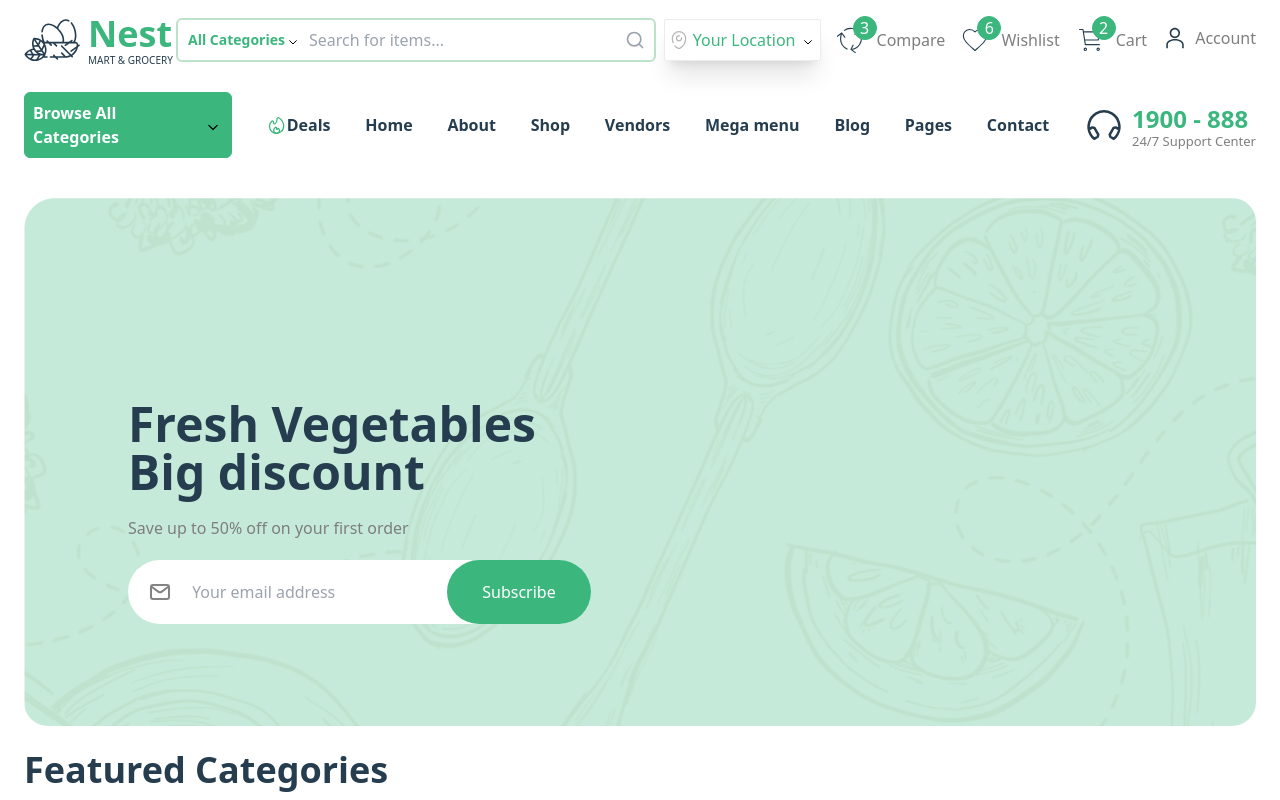
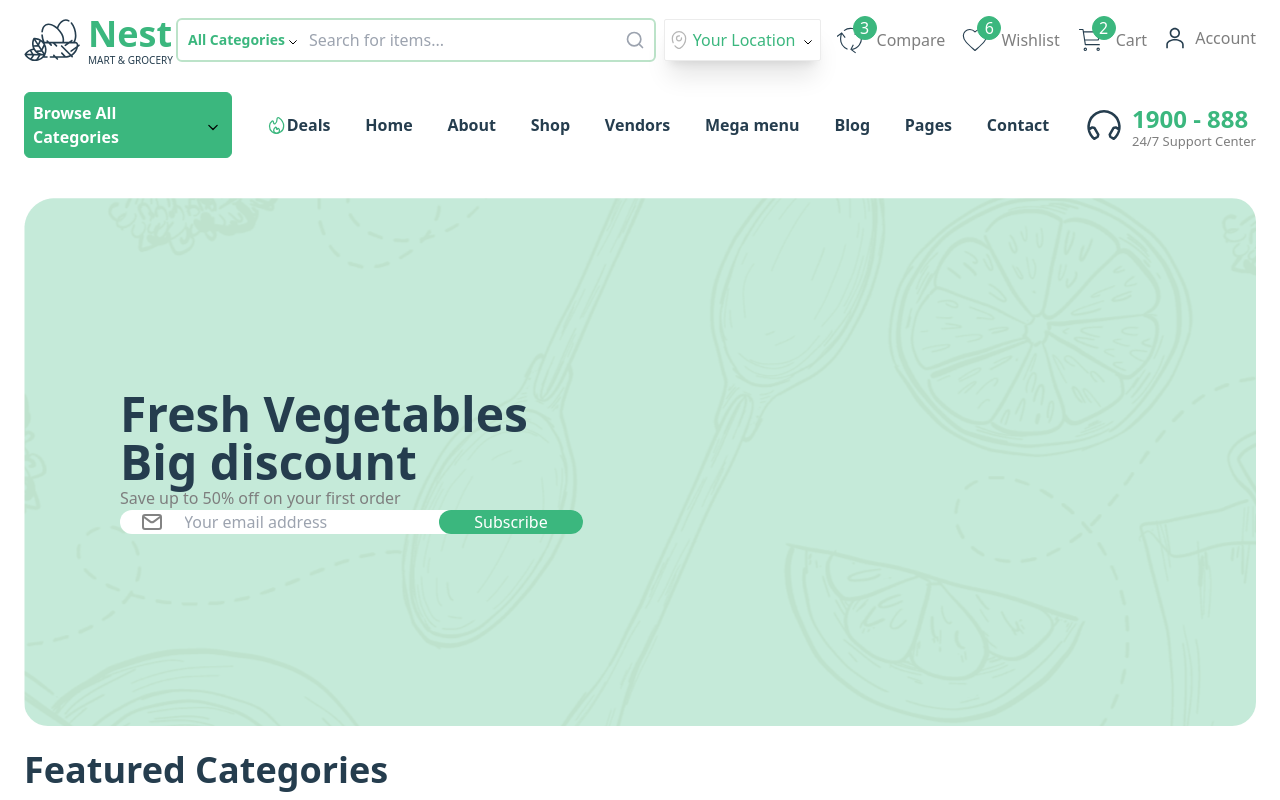
Before and after one commit to vicktor349/nestmart, a Next.js app: page / in a window 1280 px wide. Shown: the top 800 px of the page. Built offline with nearby package versions, Linux system fonts and the light colour scheme.

Commit message:
adjusted hero banner

```diff
--- a/components/HeroBanner.js
+++ b/components/HeroBanner.js
@@ -4,8 +4,8 @@ import React from 'react'
 const HeroBanner = () =>
 {
     return (
-        <div className="bg-[url('/images/herobanner/heroBanner1.png')] mt-10 w-full ssm:h-[15rem] md:h-[27rem] lg:h-[33rem] border-transparent rounded-3xl objec">
-            <div className="absolute ssm:top-[25%] md:top-[30%] lg:top-[50%] left-[10%] md:leading-[4rem]">
+        <div className="bg-[url('/images/herobanner/heroBanner1.png')] mt-10 w-full ssm:h-[15rem] md:h-[27rem] lg:h-[33rem] border-transparent rounded-3xl flex items-center">
+            <div className="ml-24">
                 <p className='text-primaryText ssm:text-2xl md:text-5xl font-semibold'>Fresh Vegetables</p>
                 <p className='text-primaryText ssm:text-2xl md:text-5xl font-semibold'>Big discount</p>
                 <p className='text-[#7E7E7E]'>Save up to 50% off on your first order</p>
```
